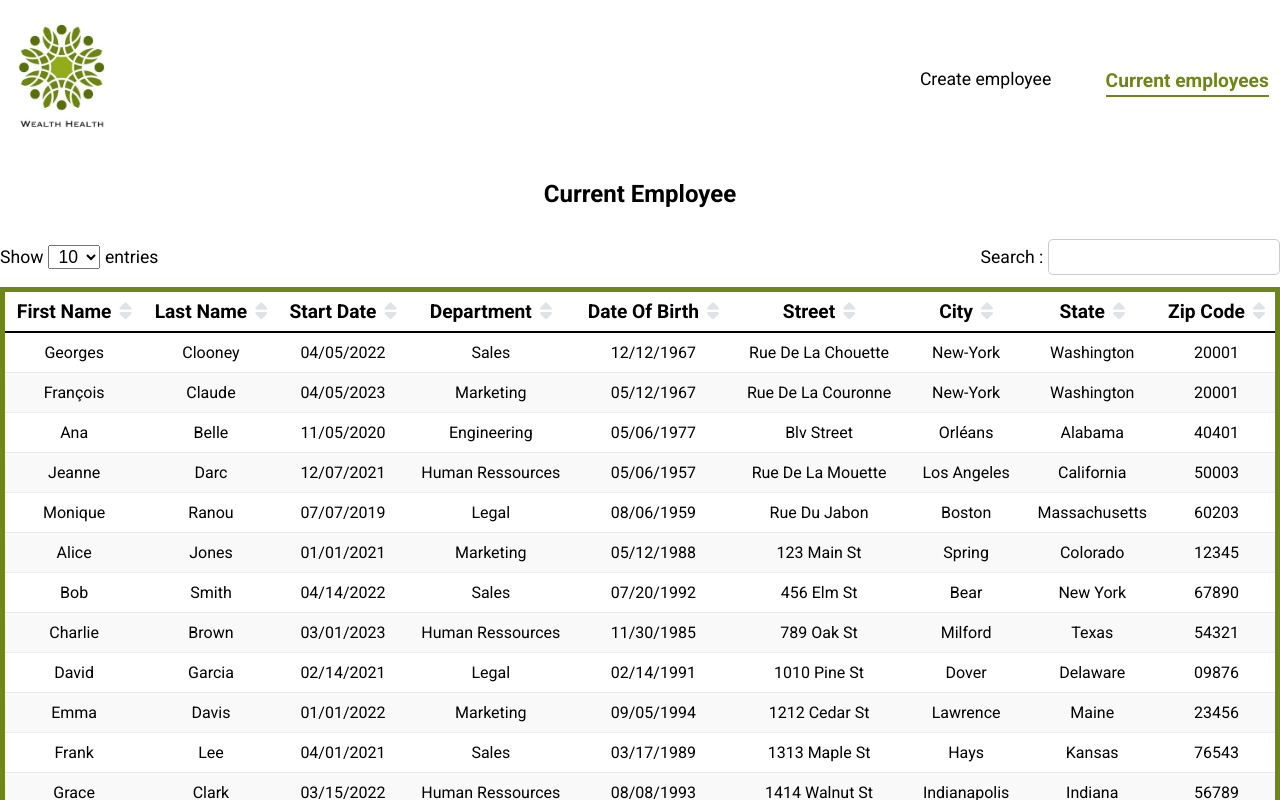
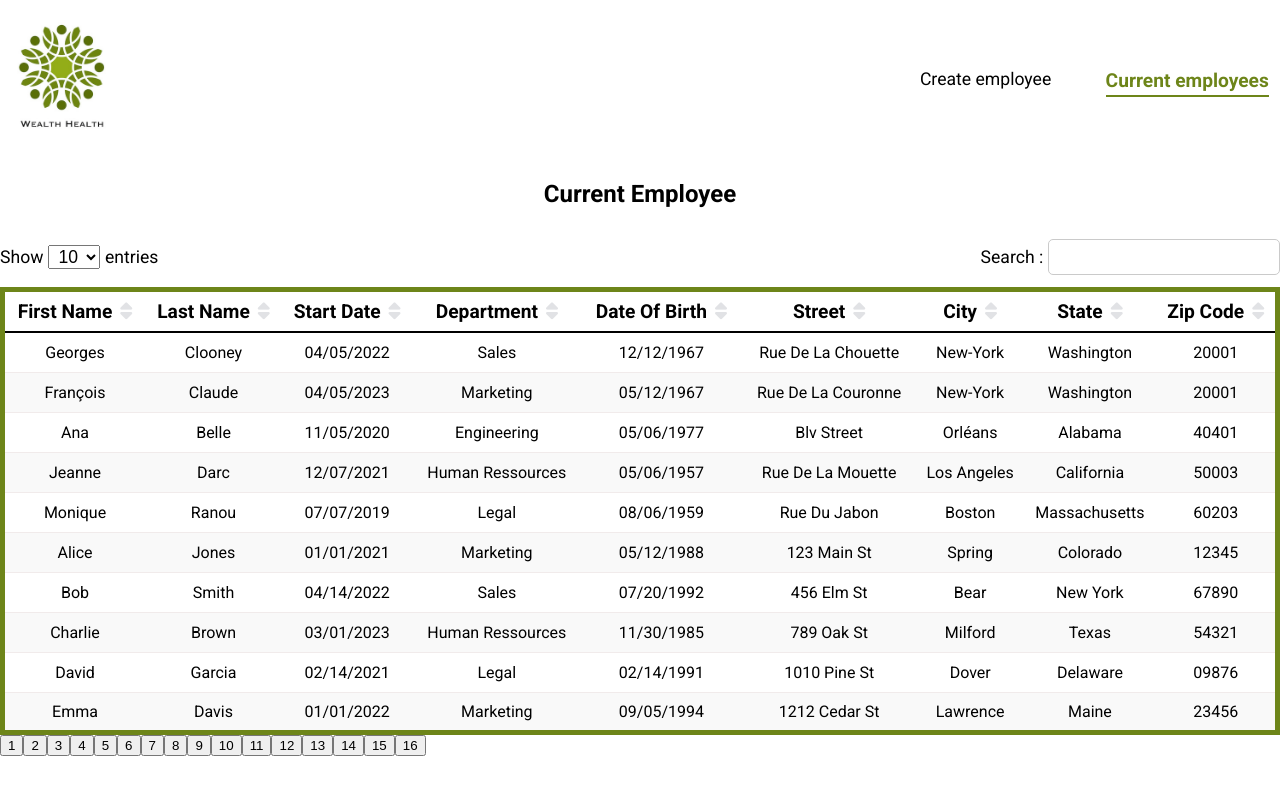
Before and after one commit to ChimdaProjects/HRnet, a React (Create React App) app: page /current-employee in a window 1280 px wide. Shown: the top 800 px of the page. Built offline with nearby package versions, Linux system fonts and the light colour scheme.

Commit message:
modifications filter datas function and add pagination

```diff
--- a/src/components/Datatable/Datatable.jsx
+++ b/src/components/Datatable/Datatable.jsx
@@ -3,13 +3,14 @@ import "./datatable.scss";
 import employees from "../../datas/employees"
 
 const Datatable = ({columnTitle, data}) => {
+    const dataForm = data.datas;
     const initialDatas = employees;
 
     // state
     const [clickCount, setClickCount] = useState(0);
     const [clickedColumnIndex, setClickedColumnIndex] = useState(null);
     const [ dataList, setDataList ] = useState(initialDatas);
-    const [displayedEntriesCount, setDisplayedEntriesCount] = useState(0);
+    const [displayedEntriesCount, setDisplayedEntriesCount] = useState(10);
     const [selectedEntries, setSelectedEntries] = useState(false);
     const [searchTerm, setSearchTerm] = useState("");
     const [searchResults, setSearchResults] = useState([]);
@@ -28,8 +29,9 @@ const Datatable = ({columnTitle, data}) => {
      */
     const filterData = (indexClicked, clickCount) => {
         const column = columnName[indexClicked];
-        let sortedDatas;
-        selectedEntries ? sortedDatas = [...displayedData] : (searchTerm && searchResults.length > 0) ? sortedDatas = searchResults : sortedDatas = [...dataList] ; // on utilise la variable initialDatas pour repartir des données initiales à chaque filtrage
+        setDataList((prevState) => {
+        // copy of prevState
+        let sortedDatas = [...prevState];
         switch (clickCount) {
             case 1:
                 sortedDatas.sort((a, b) => (a[column] < b[column] ? -1 : 1));
@@ -40,7 +42,8 @@ const Datatable = ({columnTitle, data}) => {
             default:
                 break;
         }
-        setDataList(sortedDatas);
+        return sortedDatas;
+    });
 };
     // when the user clicks on filter's icon
     const handleClickIcon = (index) => {
@@ -58,6 +61,35 @@ const Datatable = ({columnTitle, data}) => {
     }
     console.log("datalist", dataList)
 
+    // search term
+    const handleChange = (e) => {
+        const value = e.target.value;
+        setSearchTerm(value);
+    };
+
+    // filter dataList by searchTerm
+    const filterDataList = () => {
+        const results =
+            dataList.filter(data => {
+            // Filter the dataList based on the searchTerm
+            return Object.values(data).some(value =>
+                value.toString().toLowerCase().includes(searchTerm.toLowerCase())
+          );
+        });
+        // Store the filtered results in dataList
+        setDataList(results);
+    };
+    // datalist filter when there is a change in searchTerm
+    useEffect(()=> {
+        if(!searchTerm) {
+            setDataList(initialDatas);
+        } else {
+            filterDataList();
+        }
+
+    }, [searchTerm]);
+
+    // PAGINATION
     // Sort datas by entries selected
     const handleClickSelect = (e) => {
         const value = e.target.value;
@@ -66,35 +98,23 @@ const Datatable = ({columnTitle, data}) => {
         setSelectedEntries(true);
 
     }
-    console.log("displayedDataEntries", displayedEntriesCount)
+    const [currentPage, setCurrentPage] = useState(1);
 
-    const displayedData = dataList.slice(0, displayedEntriesCount)
-    console.log("displayedData", displayedData);
+    // Calcule le nombre total de pages
+    const pageCount = Math.ceil(dataList.length / displayedEntriesCount);
 
-    // search term
-    const handleChange = event => {
-        const value = event.target.value;
-        setSearchTerm(event.target.value);
-        console.log("value search", value);
-        filterDataList();
-    };
-    const filterDataList = () => {
-        const results = dataList.filter(data => {
-          // Filter the dataList based on the searchTerm
-          return Object.values(data).some(value =>
-            value.toString().toLowerCase().includes(searchTerm.toLowerCase())
-          );
-        });
-        // Store the filtered results in searchResults
-        setSearchResults(results);
+    // Extrait les données pour la page actuelle
+    const start = (currentPage - 1) * displayedEntriesCount;
+    const end = start + displayedEntriesCount;
+    const displayedData = dataList.slice(start, end);
+
+    // Change de page
+    const handlePageChange = (pageNumber) => {
+    setCurrentPage(pageNumber);
     };
 
+
     console.log("search term", searchTerm);
-    console.log("searchResults", searchResults);
-    /*useEffect(() => {
-        const results = filterDataList()
-        setSearchResults(results);
-      }, [searchTerm]);*/
 
     return (
         <>
@@ -176,7 +196,6 @@ const Datatable = ({columnTitle, data}) => {
                 </thead>
                 <tbody className="table-body">
                 {
-                    selectedEntries && displayedData ? (
                     displayedData.map((data, index) => (
                         <tr key={index} className={getRowClass(index)}>
                             <td>{data.firstname}</td>
@@ -190,39 +209,16 @@ const Datatable = ({columnTitle, data}) => {
                             <td>{data.code}</td>
                         </tr>
                     ))
-                    ) : (
-                            (searchTerm && searchResults.length > 0) ? (
-                              searchResults.map((data, index) => (
-                                <tr key={index} className={getRowClass(index)}>
-                                  <td>{data.firstname}</td>
-                                  <td>{data.lastname}</td>
-                                  <td>{data.startDate}</td>
-                                  <td>{data.department}</td>
-                                  <td>{data.dateOfBirth}</td>
-                                  <td>{data.street}</td>
-                                  <td>{data.city}</td>
-                                  <td>{data.state}</td>
-                                  <td>{data.code}</td>
-                                </tr>
-                              )))
-                            :
-                            dataList.map((data, index) => (
-                                <tr key={index} className={getRowClass(index)}>
-                                    <td>{data.firstname}</td>
-                                    <td>{data.lastname}</td>
-                                    <td>{data.startDate}</td>
-                                    <td>{data.department}</td>
-                                    <td>{data.dateOfBirth}</td>
-                                    <td>{data.street}</td>
-                                    <td>{data.city}</td>
-                                    <td>{data.state}</td>
-                                    <td>{data.code}</td>
-                                </tr>
-                            )))
-
                 }
                 </tbody>
             </table>
+            <div>
+                {Array.from({ length: pageCount }).map((_, index) => (
+                <button key={index} onClick={() => handlePageChange(index + 1)}>
+                    {index + 1}
+                </button>
+                ))}
+            </div>
         </>
     )
 }
```
Lines whose indentation alone changed are shown as unchanged.
